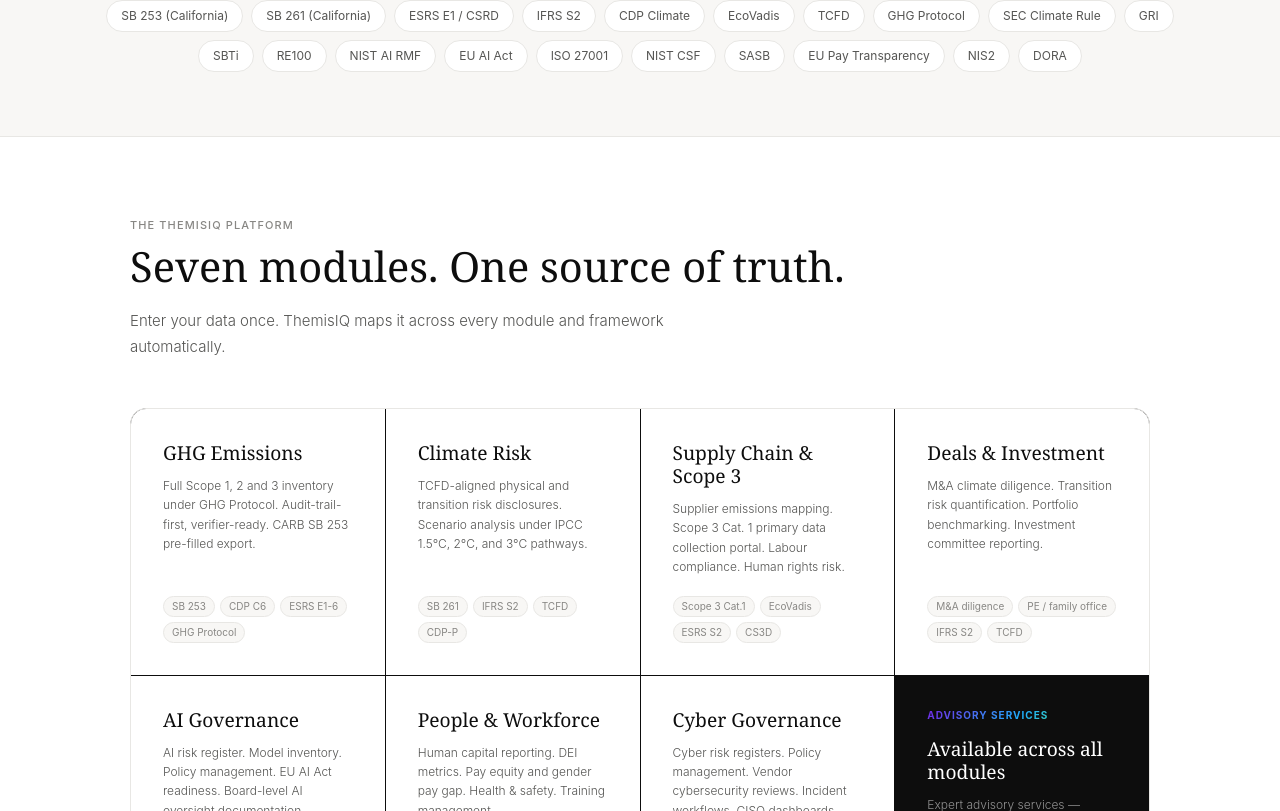
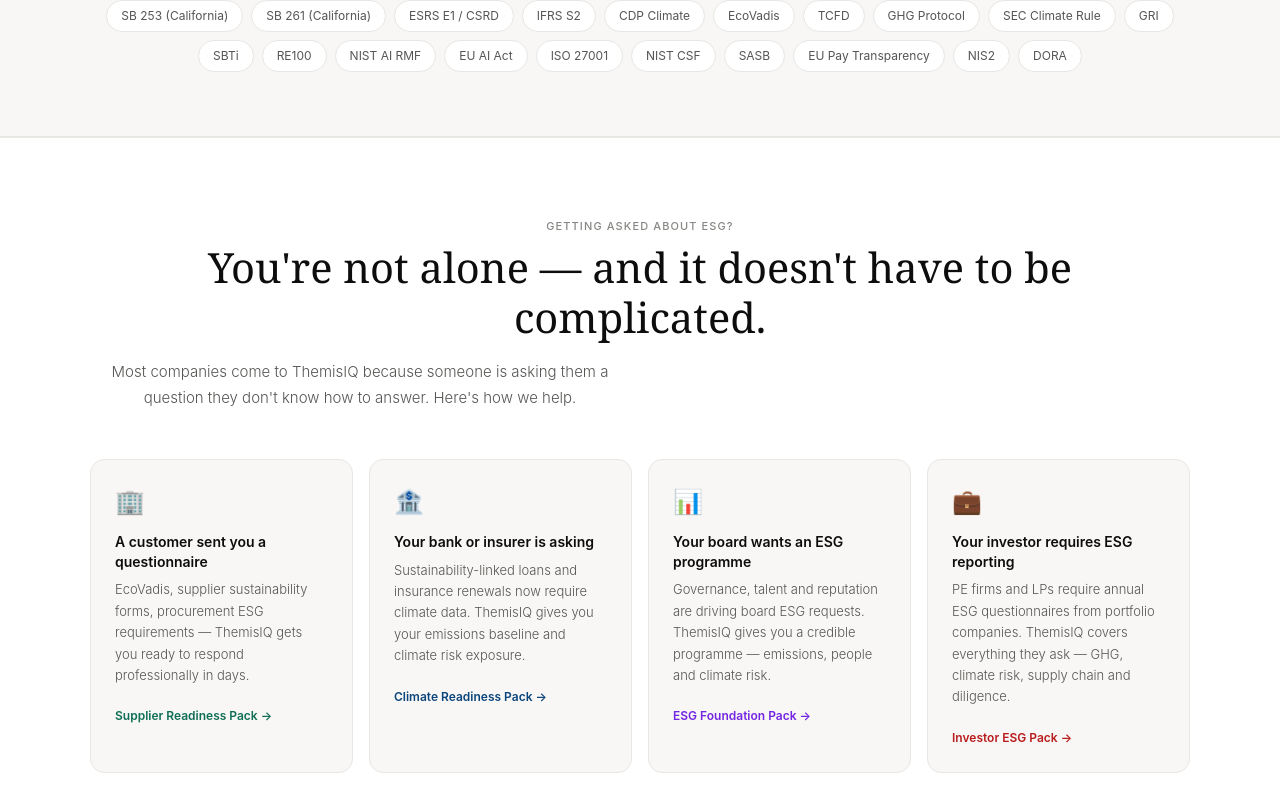
Before and after one commit to themisiqco/themisiq, a Next.js app: page / in a window 1280 px wide. Shown: the part 1169-1980 px from the top of the page. Built offline with nearby package versions, Linux system fonts and the light colour scheme.

Commit message:
feat: homepage — who it's for section targeting stakeholder-driven ESG customers

```diff
--- a/app/page.tsx
+++ b/app/page.tsx
@@ -80,6 +80,31 @@
         </div>
       </div>
 
+      {/* ── WHO IT'S FOR ── */}
+      <section style={{ padding: '5rem 2.5rem', borderTop: '0.5px solid #e8e7e4', borderBottom: '0.5px solid #e8e7e4' }}>
+        <div style={{ maxWidth: 1100, margin: '0 auto' }}>
+          <div style={{ textAlign: 'center', marginBottom: '3rem' }}>
+            <p style={eyebrow}>Getting asked about ESG?</p>
+            <h2 style={sectionTitle}>You're not alone — and it doesn't have to be complicated.</h2>
+            <p style={sectionSub}>Most companies come to ThemisIQ because someone is asking them a question they don't know how to answer. Here's how we help.</p>
+          </div>
+          <div style={{ display: 'grid', gridTemplateColumns: 'repeat(4, 1fr)', gap: 16 }}>
+            {[
+              { emoji: '🏢', who: 'A customer sent you a questionnaire', what: 'EcoVadis, supplier sustainability forms, procurement ESG requirements — ThemisIQ gets you ready to respond professionally in days.', href: '/pricing', cta: 'Supplier Readiness Pack →', color: '#0F6E56' },
+              { emoji: '🏦', who: 'Your bank or insurer is asking', what: 'Sustainability-linked loans and insurance renewals now require climate data. ThemisIQ gives you your emissions baseline and climate risk exposure.', href: '/pricing', cta: 'Climate Readiness Pack →', color: '#0C447C' },
+              { emoji: '📊', who: 'Your board wants an ESG programme', what: 'Governance, talent and reputation are driving board ESG requests. ThemisIQ gives you a credible programme — emissions, people and climate risk.', href: '/pricing', cta: 'ESG Foundation Pack →', color: '#7425e3' },
+              { emoji: '💼', who: 'Your investor requires ESG reporting', what: 'PE firms and LPs require annual ESG questionnaires from portfolio companies. ThemisIQ covers everything they ask — GHG, climate risk, supply chain and diligence.', href: '/pricing', cta: 'Investor ESG Pack →', color: '#B91C1C' },
+            ].map(card => (
+              <div key={card.who} style={{ background: '#f8f7f5', border: '0.5px solid #e8e7e4', borderRadius: 14, padding: '1.5rem' }}>
+                <div style={{ fontSize: 24, marginBottom: 12 }}>{card.emoji}</div>
+                <div style={{ fontSize: 14, fontWeight: 600, color: '#0d0d0d', marginBottom: 8, lineHeight: 1.4 }}>{card.who}</div>
+                <div style={{ fontSize: 13, color: '#555553', lineHeight: 1.65, fontWeight: 300, marginBottom: 16 }}>{card.what}</div>
+                <a href={card.href} style={{ fontSize: 12, fontWeight: 600, color: card.color, textDecoration: 'none' }}>{card.cta}</a>
+              </div>
+            ))}
+          </div>
+        </div>
+      </section>
       {/* ── PRODUCTS ── */}
       <section style={{ padding: '5rem 2.5rem', maxWidth: 1100, margin: '0 auto' }}>
         <p style={eyebrow}>The ThemisIQ platform</p>
```
